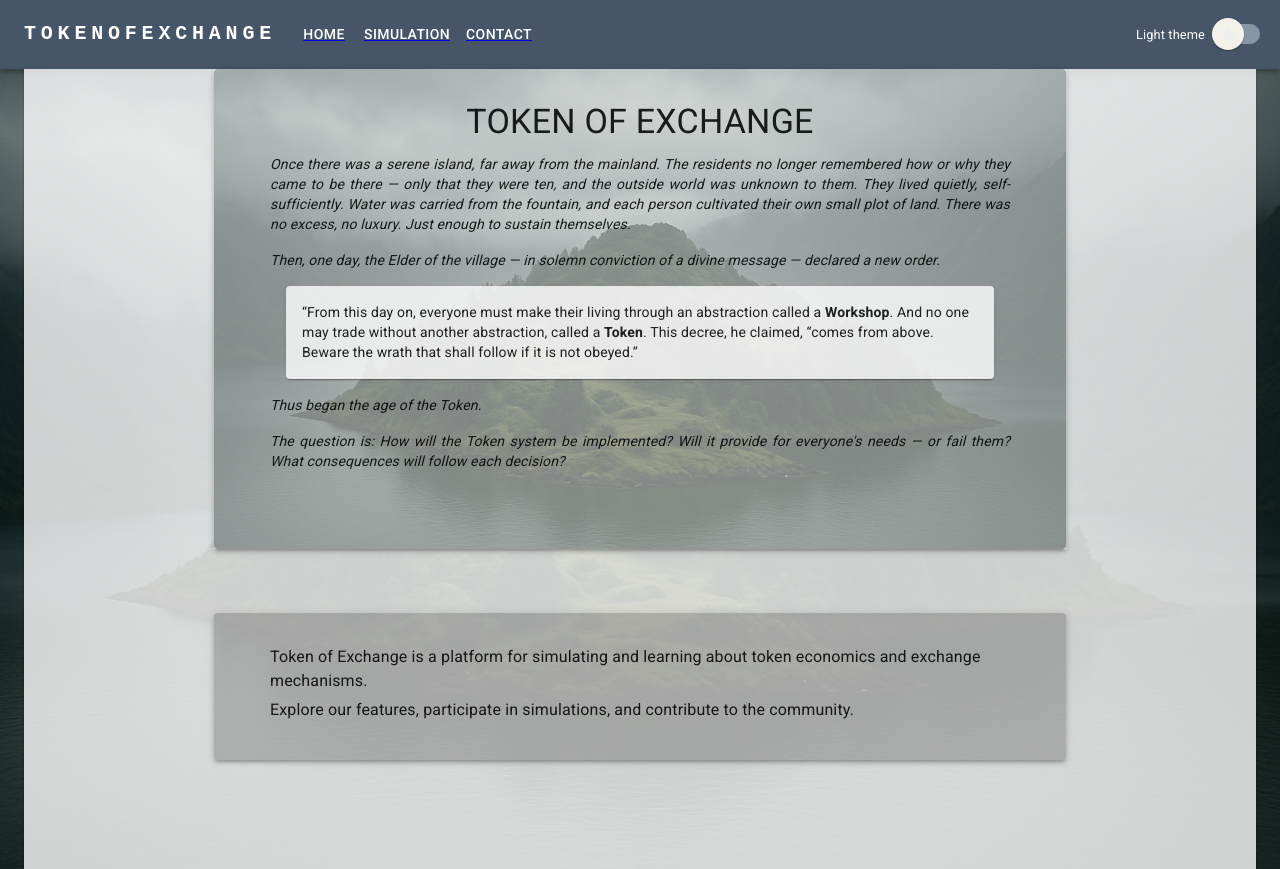
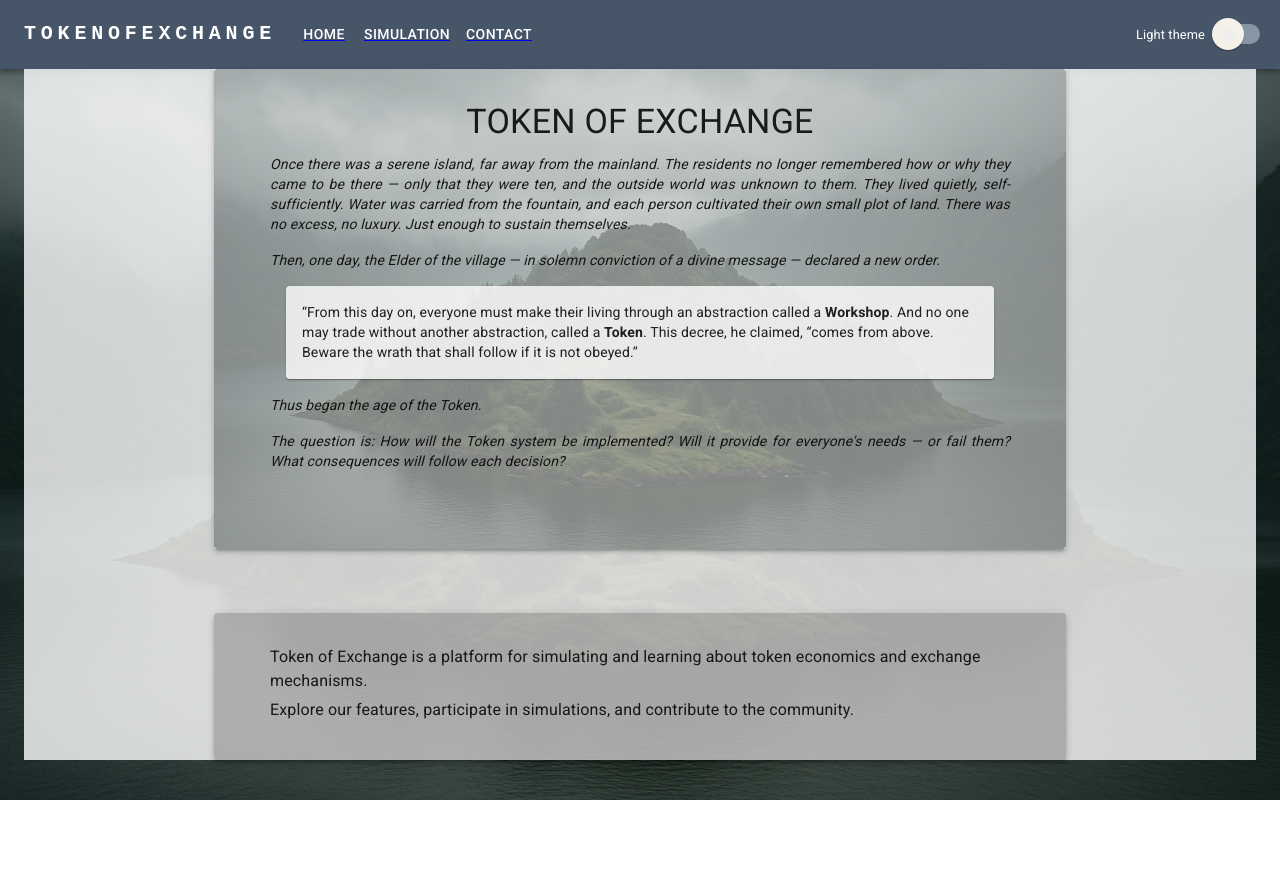
Before and after one commit to whyowisp/token-of-exchange, a React (Vite) app: page / in a window 1280 px wide. After the commit the page ends 800 px from the top, so only its background shows below. Built offline with nearby package versions, Linux system fonts and the light colour scheme.

Commit message:
dark mode overlay transparency fix

```diff
--- a/src/App.tsx
+++ b/src/App.tsx
@@ -25,23 +25,26 @@ const App = () => {
       <CssBaseline />
       <Box
         sx={{
-          width: '100vw',
-          minHeight: '100vh',
+          minHeight: '100vh', // Full height for the background image
           backgroundImage: `url(${island})`,
           backgroundSize: 'cover',
           backgroundPosition: 'center',
           backgroundRepeat: 'no-repeat',
+          overflow: 'hidden'
         }}
       >
 
         <MainMenu mode={mode} setMode={setMode} />
 
         {/* Main content area with dark overlay for the background image */}
-        <Container maxWidth="xl" sx={{ minHeight: '100vh', background: 'transparent' }}>
+        <Container maxWidth="xl" >
           <Paper
             sx={{
-              minHeight: '100vh',
+              // minHeight: '100vh', // uncomment for the Paper (overlay) to fill the viewport height
               borderRadius: 0,
+              // override theme's default background color (fixes dark mode issue)
+              backgroundColor: theme => theme.palette.mode === 'dark' ? 'rgba(0, 0, 0, 0.9)' : 'rgba(255, 255, 255, 0.8)',
+              boxShadow: 'none',
             }}
           >
             <Routes>
--- a/src/components/Home.tsx
+++ b/src/components/Home.tsx
@@ -21,7 +21,7 @@ const Home = () => {
           minHeight: '60vh',
         }}
       >
-        {/* Overlay for background color based on theme */}
+        {/* Overlay for home background image based on theme */}
         <Container
           disableGutters
           sx={{
```
